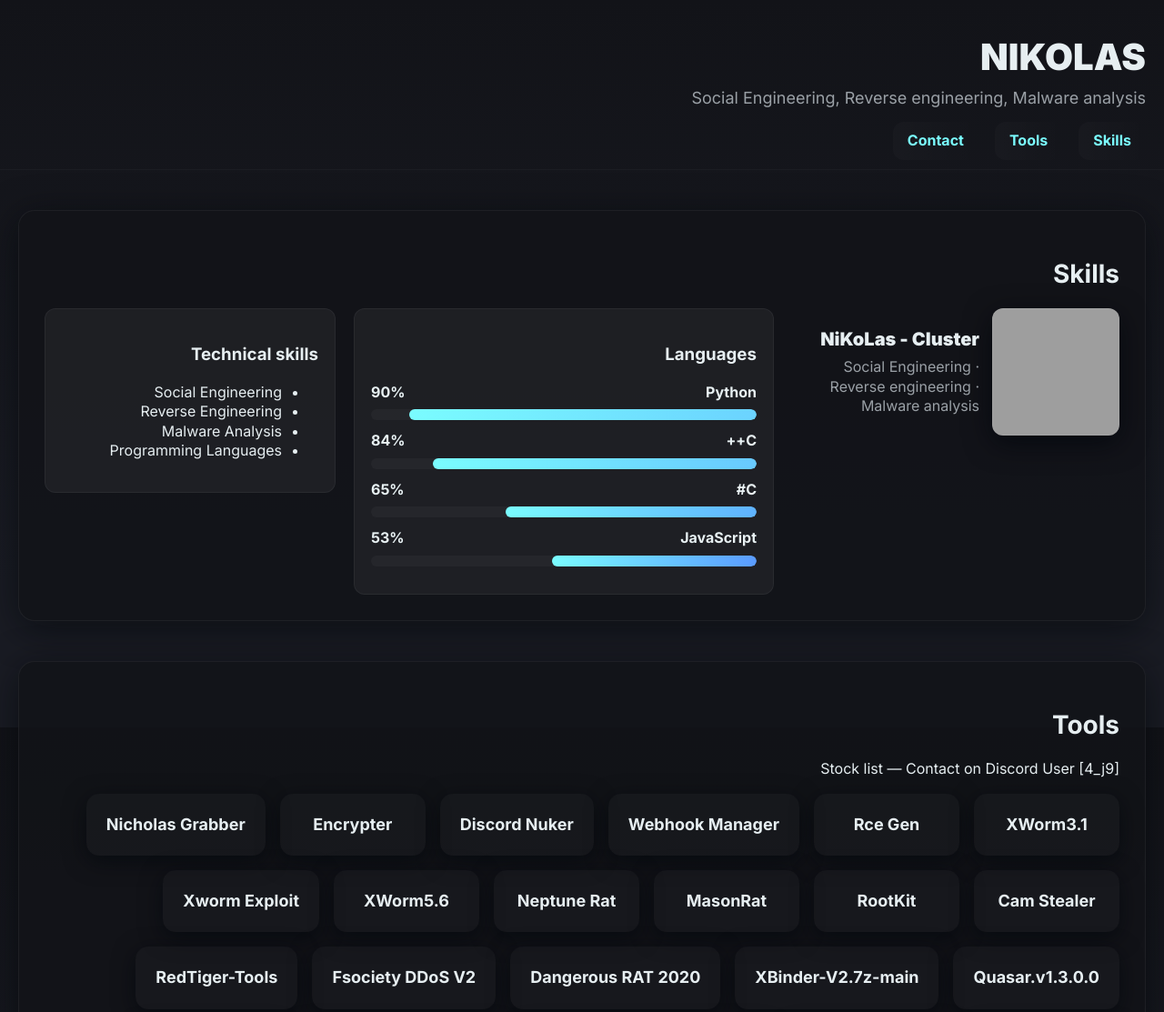
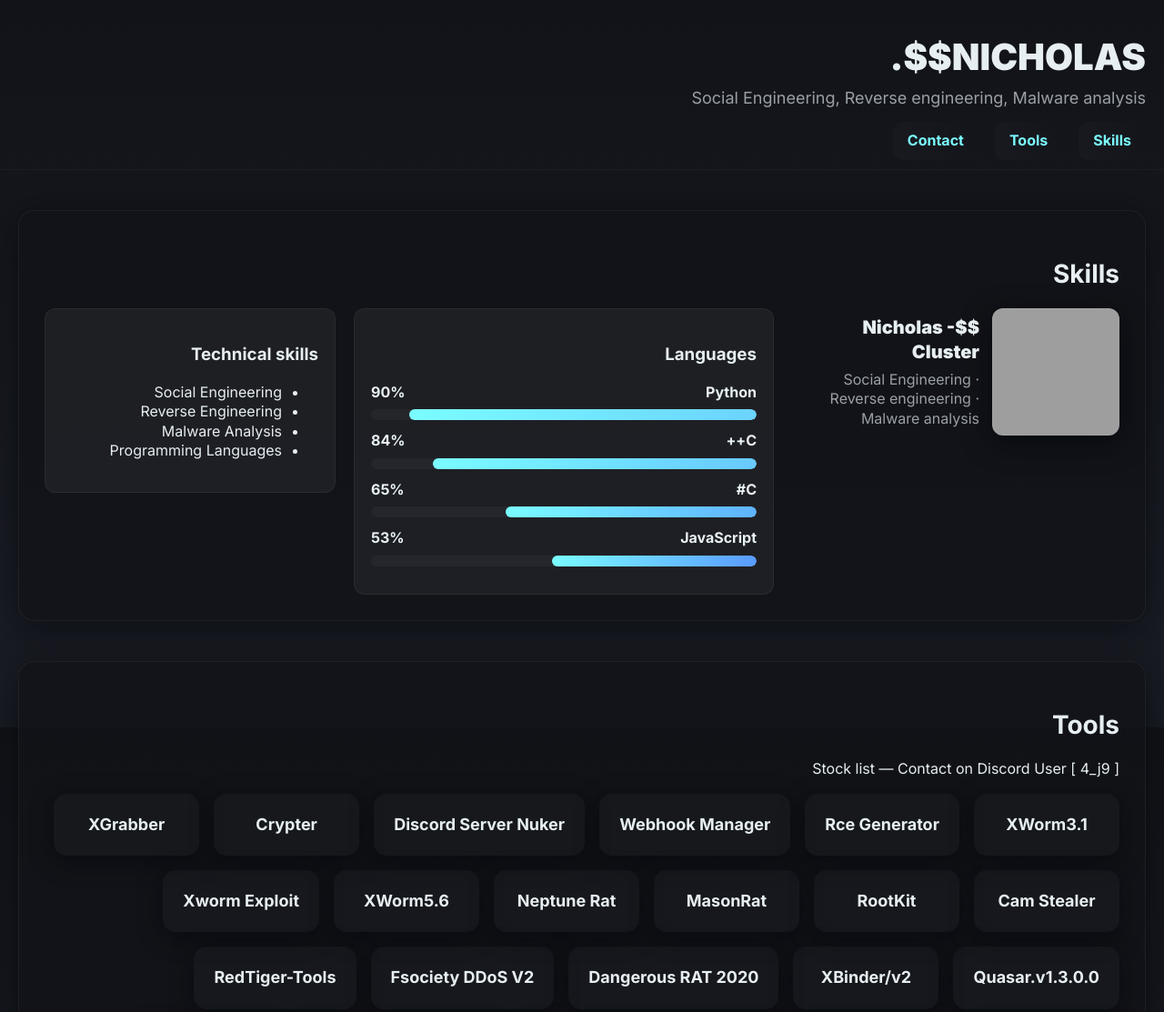
Before and after one commit to imsohappysosohappy/tbtrb, a plain HTML site: page index.html in a window 1280 px wide. Shown: the top 1113 px of the page at 91% size. Drawn offline with Linux system fonts and the light colour scheme; grey boxes are pictures that could not be loaded.

Commit message:
Update index.html

```diff
--- a/index.html
+++ b/index.html
@@ -75,7 +75,7 @@ h2{font-size:28px;margin-bottom:18px;}
 <body>
 
 <header>
-  <div class="logo">NiKoLas</div>
+  <div class="logo">Nicholas$$.</div>
   <div class="tagline">Social Engineering, Reverse engineering, Malware analysis</div>
   <nav>
     <a href="#skills">Skills</a>
@@ -91,7 +91,7 @@ h2{font-size:28px;margin-bottom:18px;}
       <div class="avatar-card">
         <div class="avatar" style="background-image: url('https://www.kindpng.com/picc/m/503-5039694_mr-l-death-note-hd-png-download.png');"></div>
         <div class="name-box">
-          <div class="display-name">NiKoLas - Cluster</div>
+          <div class="display-name">Nicholas -$$ Cluster</div>
           <div class="role">Social Engineering · Reverse engineering · Malware analysis</div>
         </div>
       </div>
@@ -118,14 +118,14 @@ h2{font-size:28px;margin-bottom:18px;}
 
   <section id="tools">
     <h2>Tools</h2>
-    <p>Stock list — Contact on Discord User [4_j9] </p>
+    <p>Stock list — Contact on Discord User [ 4_j9 ] </p>
     <div class="tool-list">
       <div class="tool-card">XWorm3.1</div>
-      <div class="tool-card">Rce Gen</div>
+      <div class="tool-card">Rce Generator</div>
       <div class="tool-card">Webhook Manager</div>
-      <div class="tool-card">Discord Nuker</div>
-      <div class="tool-card">Encrypter</div>
-      <div class="tool-card">Nicholas Grabber</div>
+      <div class="tool-card">Discord Server Nuker</div>
+      <div class="tool-card">Crypter</div>
+      <div class="tool-card">XGrabber</div>
       <div class="tool-card">Cam Stealer</div>
       <div class="tool-card">RootKit</div>
       <div class="tool-card">MasonRat</div>
@@ -133,7 +133,7 @@ h2{font-size:28px;margin-bottom:18px;}
       <div class="tool-card">XWorm5.6</div>
       <div class="tool-card">Xworm Exploit</div>
       <div class="tool-card">Quasar.v1.3.0.0</div>
-      <div class="tool-card">XBinder-V2.7z-main</div>
+      <div class="tool-card">XBinder/v2</div>
       <div class="tool-card">Dangerous RAT 2020</div>
       <div class="tool-card">Fsociety DDoS V2</div>
       <div class="tool-card">RedTiger-Tools</div>
@@ -166,4 +166,4 @@ h2{font-size:28px;margin-bottom:18px;}
         </div>
         <div class="contact-info">
           <div class="contact-title">guns.lol</div>
-          <a class="contact-link" href="https://guns.lol/nk_" target="_blank">https://guns.lol/nk_</a
+          <a class="contact-link" href="https://guns.lol/wi" target="_blank">https://guns.lol/wi</a
```
